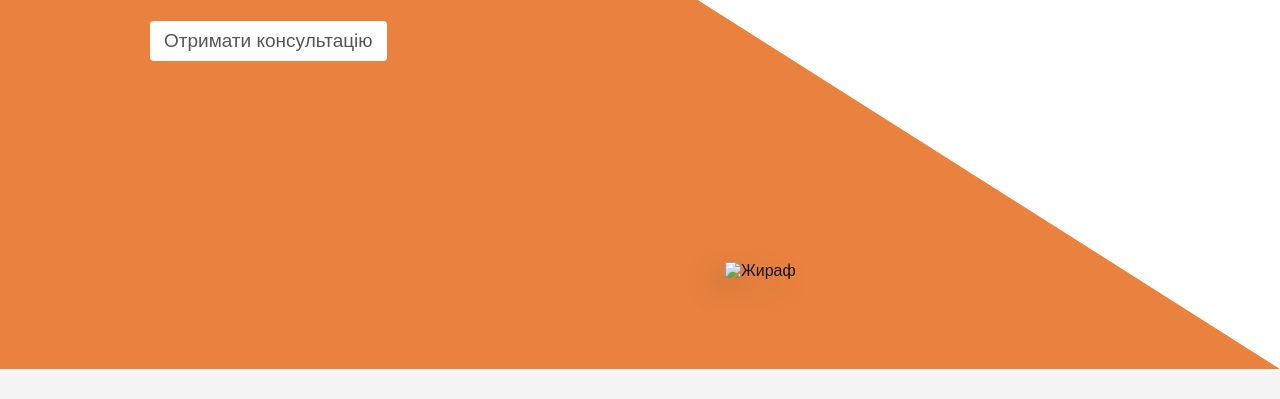
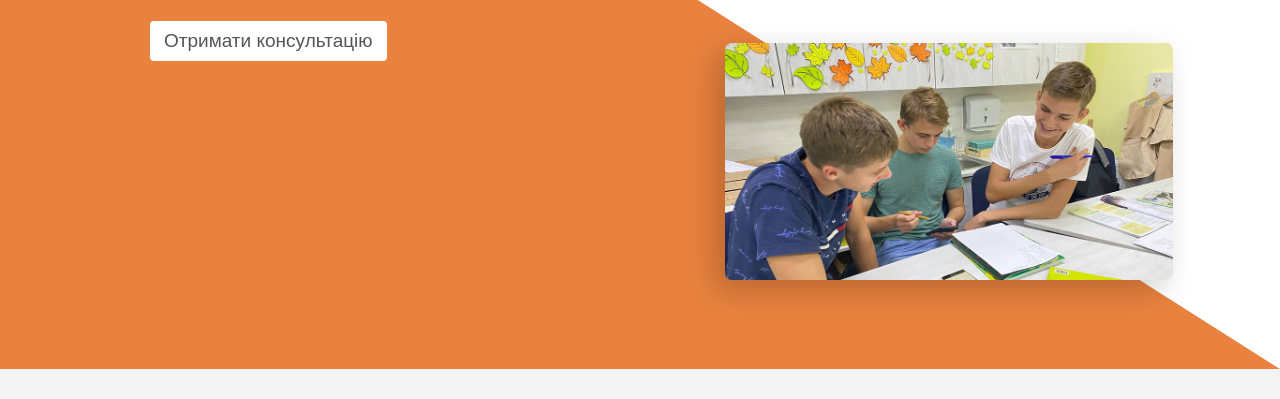
Before and after one commit to Okxu7/GiraffeClubProject_Webpack-SASS, a website built with webpack: page src/index.html in a window 1280 px wide. Shown: the part 553-952 px from the top of the page. Built offline with nearby package versions, Linux system fonts and the light colour scheme; files whose address does not match are found by name.

Commit message:
фото в окрему папку

```diff
--- a/src/index.html
+++ b/src/index.html
@@ -63,7 +63,7 @@
         <div class="hero__giraffe">
           <!-- src="https://pngimg.com/uploads/giraffe/giraffe_PNG13430.png"   alt="Жираф" -->
 
-          <img src="1.png" alt="Жираф" />
+          <img src="src\images\фото .png" alt="Жираф" />
         </div>
       </section>
 
```
Also changed, not shown: package.json (+7 -3 lines), src/images/open-book 1.png (added), src/images/team_002.jpg.png (added), src/images/жираф.png (added), src/images/фото .png (added), 1 other file.
